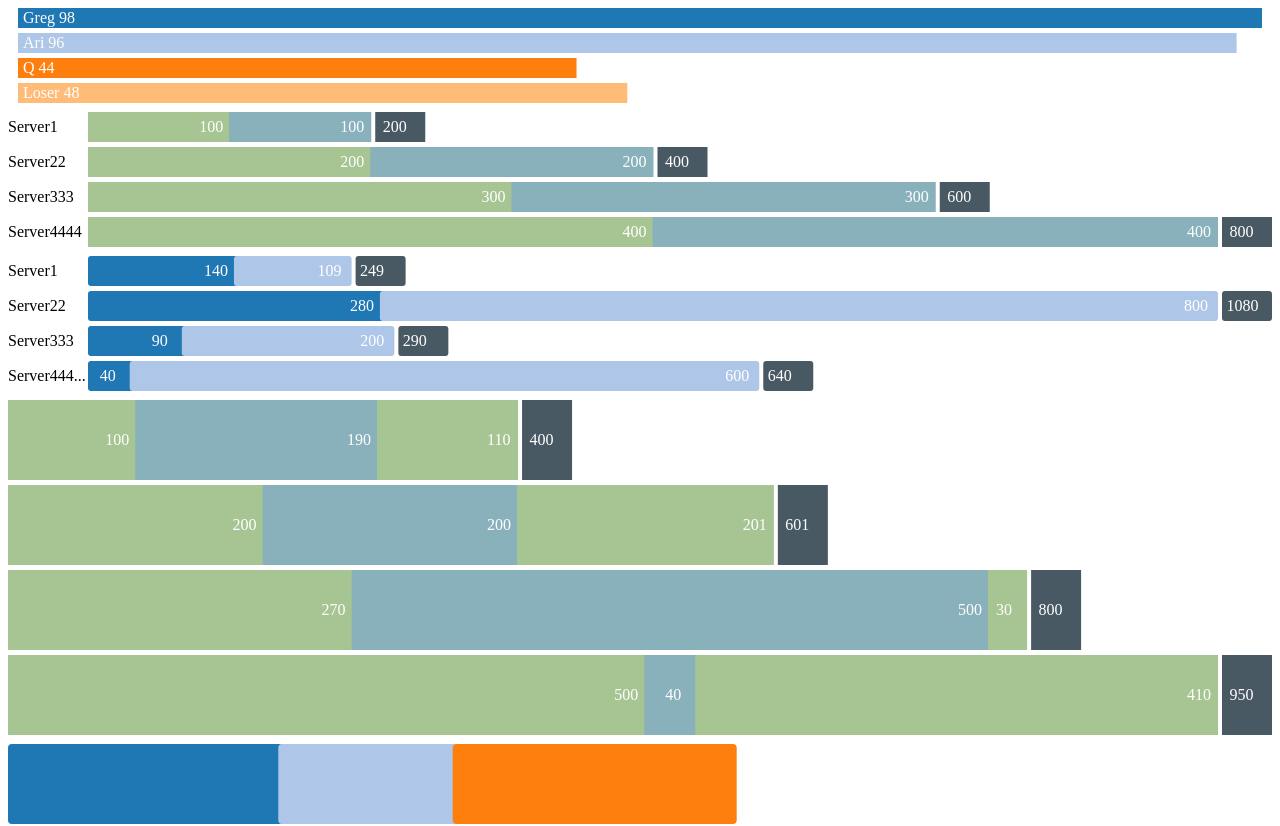
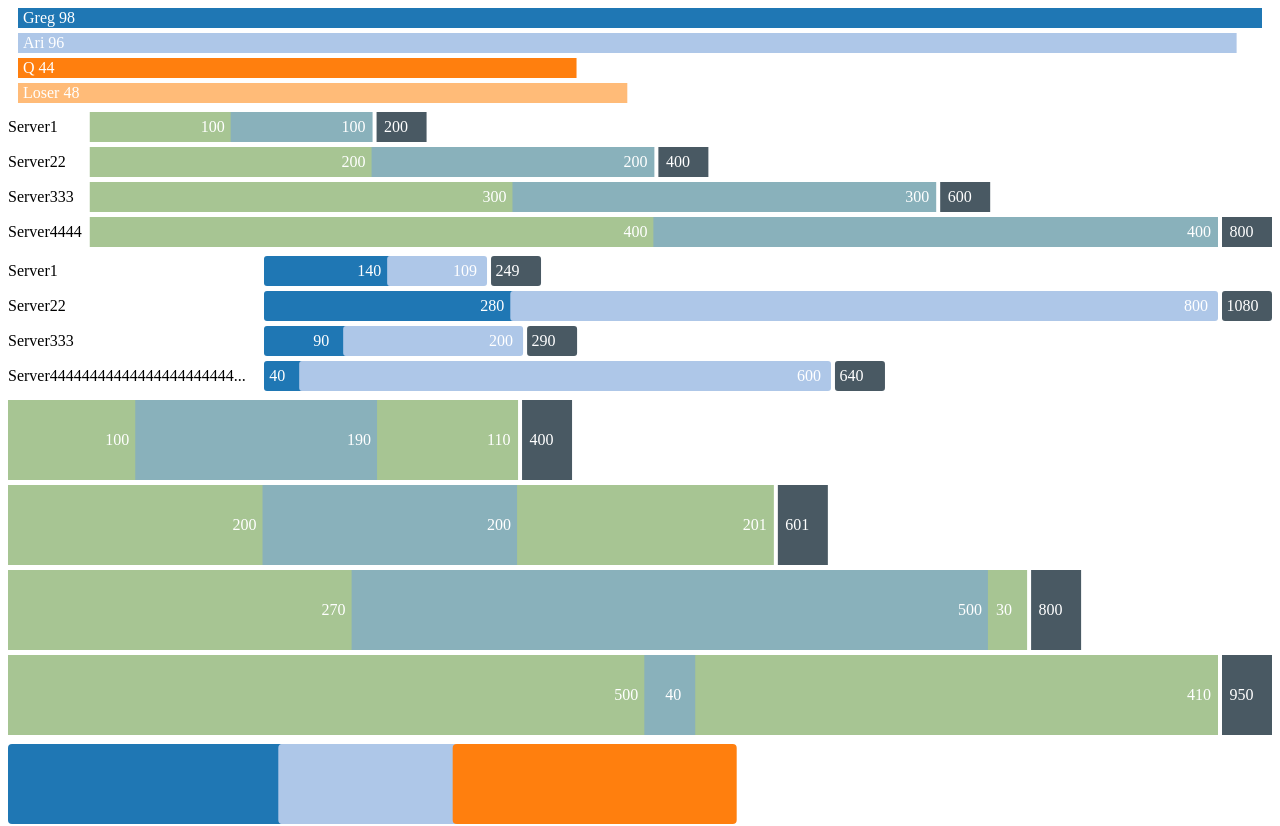
Before and after one commit to ahwhfei/D3Charts, a website: page app/index.html in a window 1280 px wide. Shown: the top 826 px of the page. Drawn offline with nearby package versions, Linux system fonts and the light colour scheme; files that its build step writes are made by us from their sources.

Commit message:
Change left label width for ctx-bar-stack directive

```diff
--- a/app/index.html
+++ b/app/index.html
@@ -36,7 +36,7 @@
                 showTotal: true,
                 showLabel: true,
                 showLeftLabel: true,
-                leftLabelWidth: 80,
+                leftLabelPadding: 8,
                 barPadding: 5,
                 barHeight: 30,
                 series: [
@@ -55,7 +55,7 @@
                 showTotal: true,
                 showLabel: true,
                 showLeftLabel: true,
-                leftLabelWidth: 80,
+                leftLabelPadding: 16,
                 barPadding: 5,
                 barHeight: 30,
                 border: 3,
--- a/app/scripts/directives/ctx-bar-stack.js
+++ b/app/scripts/directives/ctx-bar-stack.js
@@ -15,7 +15,9 @@ function($window, d3) {
             var margin = scope.config.margin || { left: 0, right: 0 },
                 barHeight = scope.config.barHeight || 80,
                 barPadding = scope.config.barPadding || 5,
-                leftLabelWidth = scope.config.leftLabelWidth || 0,
+                leftLabelWidth = 0,
+                leftLabelPadding = scope.config.leftLabelPadding || 0,
+                maxLeftLabelWidth = scope.config.maxLeftLabelWidth || 240,
                 minBarWidth = scope.config.minBarWidht || 30,
                 totalBarWidth = scope.config.totalBarWidth || 50,
                 textWidth = scope.config.textWidth || 30,
@@ -66,12 +68,15 @@ function($window, d3) {
                     var self = d3.select(this),
                         textLength = self.node().getComputedTextLength(),
                         text = self.text();
+                    leftLabelWidth = (leftLabelWidth < textLength) ? textLength : leftLabelWidth;
                     while (textLength > (width - 2 * padding) && text.length > 0) {
                         text = text.slice(0, -1);
                         self.text(text + '...');
                         textLength = self.node().getComputedTextLength();
                     }
                 });
+
+                leftLabelWidth = (leftLabelWidth > maxLeftLabelWidth) ? maxLeftLabelWidth : leftLabelWidth;
             }
 
             var maxSumOfSeries = function (series) {
@@ -80,8 +85,27 @@ function($window, d3) {
 
             scope.render = function() {
                 svg.selectAll('*').remove();
+
+                if (scope.config.showLeftLabel) {
+                    svg.append('g')
+                        .attr('class', 'bar-left-label')
+                        .selectAll('text')
+                        .data(scope.config.categories)
+                        .enter()
+                        .append('text')
+                        .attr('y', function(d, i) {
+                            return i * (barHeight + barPadding) + barHeight/2 + fontHeight/2;
+                        })
+                        .attr('x', margin.left)
+                        .append('tspan')
+                        .text(function(d) {
+                            return d;
+                        })
+                        .call(wrap, maxLeftLabelWidth, 0);
+                }
+
                 var elementWidth = element[0].clientWidth,
-                    width = elementWidth - margin.left - leftLabelWidth - margin.right - totalPadding - totalBarWidth;
+                    width = elementWidth - margin.left - leftLabelWidth - leftLabelPadding - margin.right - totalPadding - totalBarWidth;
                 if (width <= 0 || !scope.config || !scope.config.series) {
                     return;
                 }
@@ -92,7 +116,8 @@ function($window, d3) {
                     color = scope.config.color ? function(c) { return scope.config.color[c%scope.config.color.length]; } : d3.scale.category20(),
                     xScale = d3.scale.linear()
                         .domain([0, maxSumOfSeries(series)])
-                        .range([0, width]);
+                        .range([0, width]),
+                    leftStartPosition = margin.left + leftLabelWidth + leftLabelPadding;
 
                 total.data = sumOfSeries(series);
 
@@ -114,7 +139,7 @@ function($window, d3) {
                             for (var x=0; x<index; x++) {
                                 pos += series[x].data[i];
                             }
-                            return margin.left + leftLabelWidth + xScale(pos);
+                            return leftStartPosition + xScale(pos);
                         })
                         .attr('y', function(d, i) {
                             return i * (barHeight + barPadding);
@@ -138,7 +163,7 @@ function($window, d3) {
                                 return i * (barHeight + barPadding) + barHeight/2 + fontHeight/2;
                             })
                             .attr('x', function(d, i) {
-                                var textPos = margin.left + leftLabelWidth + xScale(series[index].data[i]) - textWidth;
+                                var textPos = leftStartPosition + xScale(series[index].data[i]) - textWidth;
                                 for (var x=0; x<index; x++) {
                                     textPos += xScale(series[x].data[i]);
                                 }
@@ -162,7 +187,7 @@ function($window, d3) {
                         .attr('rx', border)
                         .attr('ry', border)
                         .attr('x', function(d) {
-                            return margin.left + leftLabelWidth + xScale(d) + totalPadding;
+                            return leftStartPosition + xScale(d) + totalPadding;
                         })
                         .attr('y', function(d, i) {
                             return i * (barHeight + barPadding);
@@ -186,30 +211,12 @@ function($window, d3) {
                             return i * (barHeight + barPadding) + barHeight/2 + 5;
                         })
                         .attr('x', function(d) {
-                            return margin.left + leftLabelWidth + xScale(d) + totalBarWidth/4;
+                            return leftStartPosition + xScale(d) + totalBarWidth/4;
                         })
                         .text(function(d) {
                             return d;
                         });
                 }
-
-                if (scope.config.showLeftLabel && scope.config.leftLabelWidth > 0) {
-                    svg.append('g')
-                        .attr('class', 'bar-left-label')
-                        .selectAll('text')
-                        .data(scope.config.categories)
-                        .enter()
-                        .append('text')
-                        .attr('y', function(d, i) {
-                            return i * (barHeight + barPadding) + barHeight/2 + fontHeight/2;
-                        })
-                        .attr('x', margin.left)
-                        .append('tspan')
-                        .text(function(d) {
-                            return d;
-                        })
-                        .call(wrap, leftLabelWidth, 0);
-                }
             };
         }
     };
```
Also changed, not shown: dist/scripts/d3-charts.js, dist/scripts/d3-charts.min.js.
